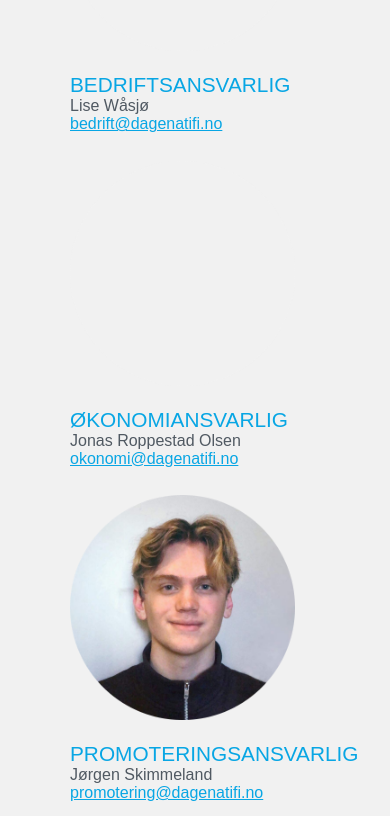
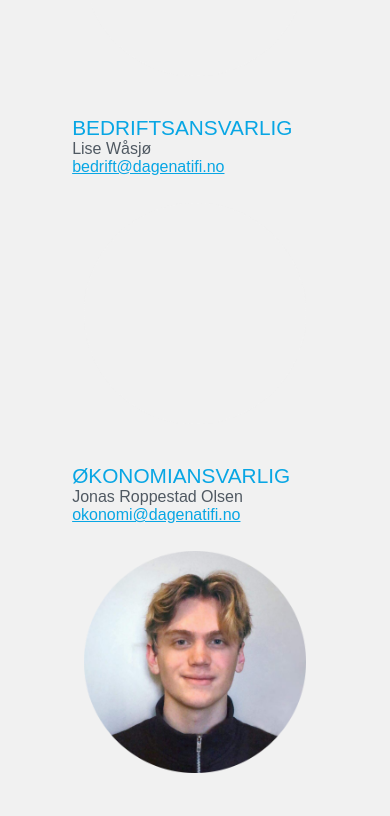
Before and after one commit to ifi-dagen/webpage, a React (Create React App) app: page /kontakt in a window 390 px wide. Shown: the part 2669-3485 px from the top of the page. Built offline with nearby package versions, Linux system fonts and the light colour scheme.

Commit message:
sentrere styrebilder #30

```diff
--- a/src/Visitkort.js
+++ b/src/Visitkort.js
@@ -13,7 +13,9 @@ class Visitkort extends Component {
     try {
       return (
           <div className="Visitkort">
+            <div className="image-wrapper">
             <img className="round" src={require("./img/styret/"+this.props.navn.replace(/\s/g, '')+".png")} alt="Bilde av personen"/>
+            </div>
             <br/><br/><b className="blue light-font">{this.props.rolle}</b>
             <br/>{this.props.navn}
             <br/><a href={"mailto:"+epost}>{epost}</a>
@@ -23,7 +25,9 @@ class Visitkort extends Component {
     catch(err){
       return (
         <div className="Visitkort">
-          <img className="round" src={require("./img/styret/Placeholder.png")} alt="Manglende bilde av personen"/>
+          <div className="image-wrapper">
+            <img className="round" src={require("./img/styret/Placeholder.png")} alt="Manglende bilde av personen"/>
+          </div>
           <br/><br/><b className="blue light-font">{this.props.rolle}</b>
           <br/>{this.props.navn}
           <br/><a href={"mailto:"+epost}>{epost}</a>
--- a/src/bedrift.css
+++ b/src/bedrift.css
@@ -68,10 +68,7 @@
   justify-content: space-around;
   width: 100%;
 }
-.styret img {
-  width: 30%;
-  min-width: 120px;
-}
+
 .row{
   display: flex;
 }
@@ -86,11 +83,15 @@
 .Visitkort{
   min-width: 120px;
   max-width: 250px;
-  flex: initial;
-  padding: 5% 2%;
+  padding: 4% 2%;
   font-weight: 200;
+ }
+
+.Visitkort .image-wrapper{
+  text-align: center;
+  min-width: 130px;
+  width: inherit;
 }
-
 
 @media (max-width: 1200px) {
   #bedriftinfo .col-xl-3 {
@@ -116,4 +117,18 @@
   .foredrag_bilde {
     margin-left: 0;
   }
+
+  .Visitkort .image-wrapper{
+    text-align: center;
+    min-width: 130px;
+    width: inherit;
+  }
+
+  .Visitkort{
+    min-width: 120px;
+    max-width: 250px;
+    padding: 5%;
+    font-weight: 200;
+   }
+
 }
```
